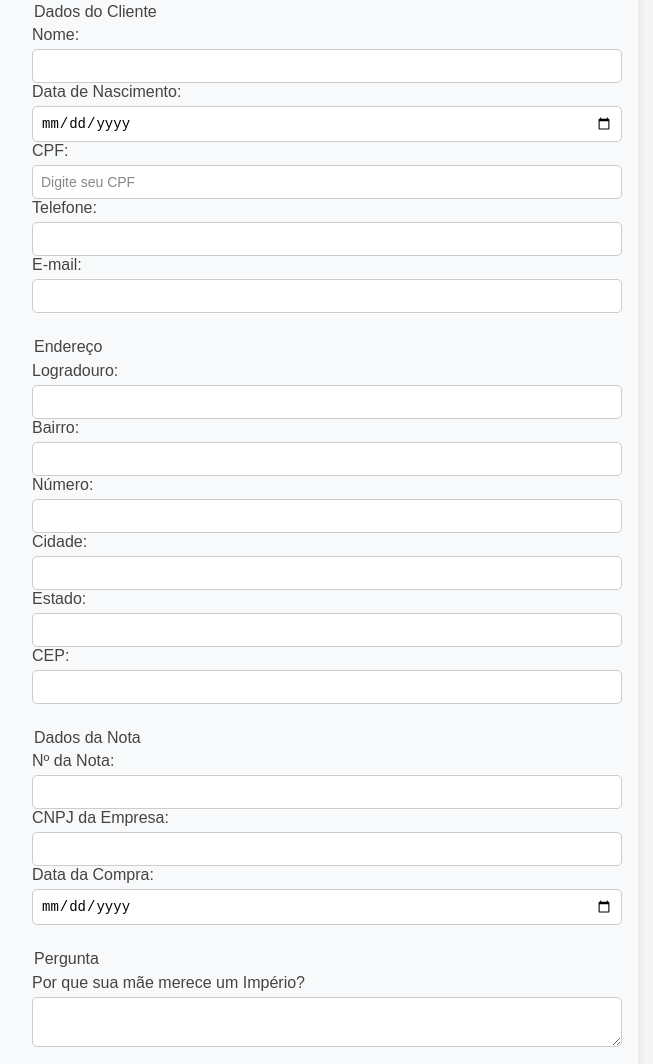
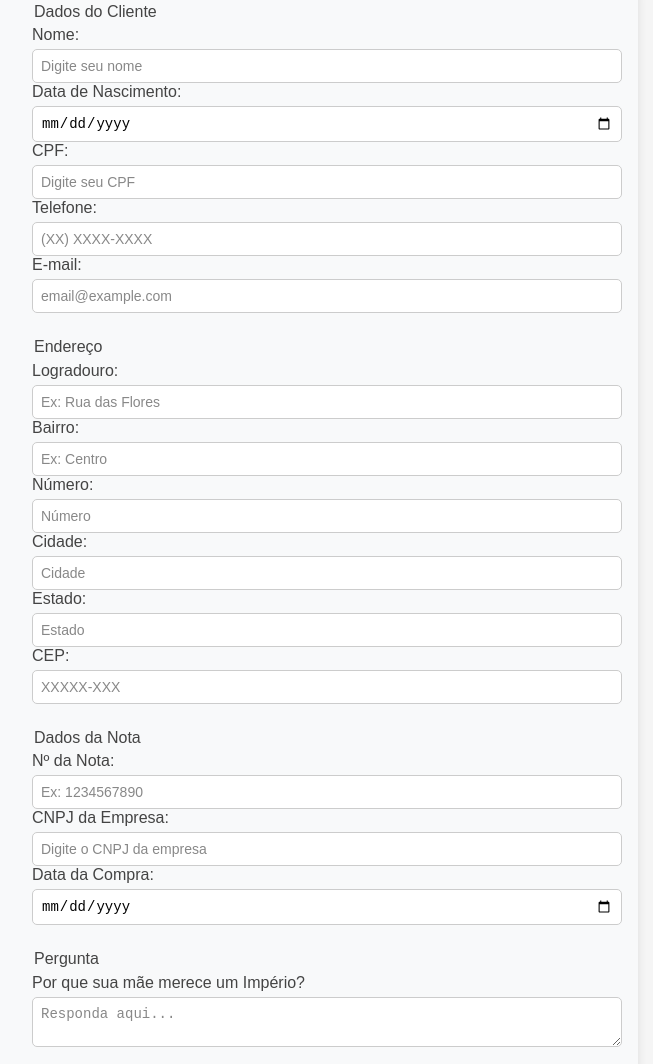
Before and after one commit to Beatriz-Sousa/form-mother, a website with bundled scripts: page form.html in a window 1280 px wide. Shown: the part 189-1253 px from the top of the page, without its empty margins (322-975 px from the left). Built offline with nearby package versions, Linux system fonts and the light colour scheme.

```diff
--- a/form.html
+++ b/form.html
@@ -1,11 +1,13 @@
 <!DOCTYPE html>
 <html lang="pt-BR">
+
 <head>
     <meta charset="UTF-8">
     <meta name="viewport" content="width=device-width, initial-scale=1.0">
     <title>Campanha Dia das Mães</title>
     <link rel="stylesheet" href="style.css">
 </head>
+
 <body>
     <header>
         <div class="nav">
@@ -23,37 +25,51 @@
             <!-- Dados do Cliente -->
             <fieldset>
                 <legend>Dados do Cliente</legend>
-                <label for="nome">Nome: <input type="text" id="nome" name="nome" required></label>
-                <label for="dataNascimento">Data de Nascimento: <input type="date" id="dataNascimento" name="dataNascimento" required></label>
-                <label for="cpf">CPF: <input id="cpfId" name="cpf" type="text" maxlength="14" autocomplete="off" placeholder="Digite seu CPF" required></label>
-                <label for="telefone">Telefone: <input type="text" id="telefone" name="telefone" required></label>
-                <label for="email">E-mail: <input type="email" id="email" name="email" required></label>
+                <label for="nome">Nome: <input type="text" id="nome" name="nome" required
+                        placeholder="Digite seu nome"></label>
+                <label for="dataNascimento">Data de Nascimento: <input type="date" id="dataNascimento"
+                        name="dataNascimento" required></label>
+                <label for="cpf">CPF: <input id="cpfId" name="cpf" type="text" maxlength="14" autocomplete="off"
+                        placeholder="Digite seu CPF" required></label>
+                <label for="telefone">Telefone: <input type="tel" id="telefone" name="telefone" required
+                        placeholder="(XX) XXXX-XXXX"></label>
+                <label for="email">E-mail: <input type="email" id="email" name="email" required
+                        placeholder="email@example.com"></label>
             </fieldset>
 
             <!-- Endereço -->
             <fieldset>
                 <legend>Endereço</legend>
-                <label for="logradouro">Logradouro: <input type="text" id="logradouro" name="logradouro" required></label>
-                <label for="bairro">Bairro: <input type="text" id="bairro" name="bairro" required></label>
-                <label for="numero">Número: <input type="text" id="numero" name="numero" required></label>
-                <label for="cidade">Cidade: <input type="text" id="cidade" name="cidade" required></label>
-                <label for="estado">Estado: <input type="text" id="estado" name="estado" required></label>
-                <label for="cep">CEP: <input type="text" id="cep" name="cep" maxlength="8" required></label>
+                <label for="logradouro">Logradouro: <input type="text" id="logradouro" name="logradouro" required
+                        placeholder="Ex: Rua das Flores"></label>
+                <label for="bairro">Bairro: <input type="text" id="bairro" name="bairro" required
+                        placeholder="Ex: Centro"></label>
+                <label for="numero">Número: <input type="text" id="numero" name="numero" required
+                        placeholder="Número"></label>
+                <label for="cidade">Cidade: <input type="text" id="cidade" name="cidade" required
+                        placeholder="Cidade"></label>
+                <label for="estado">Estado: <input type="text" id="estado" name="estado" required
+                        placeholder="Estado"></label>
+                <label for="cep">CEP: <input type="text" id="cep" name="cep" maxlength="8" required
+                        placeholder="XXXXX-XXX"></label>
             </fieldset>
 
             <!-- Dados da Nota -->
             <fieldset>
                 <legend>Dados da Nota</legend>
-                <label for="numeroNota">Nº da Nota: <input type="text" id="numeroNota" name="numeroNota" required></label>
-                <label for="cnpj">CNPJ da Empresa: <input id="cnpjId" name="cnpj" type="text" maxlength="14" required></label>
-                <label for="dataCompra">Data da Compra: <input type="date" id="dataCompra" name="dataCompra" required></label>
+                <label for="numeroNota">Nº da Nota: <input type="text" id="numeroNota" name="numeroNota" required
+                        placeholder="Ex: 1234567890"></label>
+                <label for="cnpj">CNPJ da Empresa: <input id="cnpjId" name="cnpj" type="text" maxlength="14" required
+                        placeholder="Digite o CNPJ da empresa"></label>
+                <label for="dataCompra">Data da Compra: <input type="date" id="dataCompra" name="dataCompra"
+                        required></label>
             </fieldset>
 
             <!-- Pergunta -->
             <fieldset>
                 <legend>Pergunta</legend>
                 <label for="resposta">Por que sua mãe merece um Império?</label>
-                <textarea id="resposta" name="resposta" required></textarea>
+                <textarea id="resposta" name="resposta" required placeholder="Responda aqui..."></textarea>
             </fieldset>
 
             <button type="submit">Salvar</button>
@@ -64,4 +80,5 @@
     <script src="js/main.js"></script>
     <script type="module" src="js/banco.js"></script>
 </body>
+
 </html>
--- a/js/banco.js
+++ b/js/banco.js
@@ -1,5 +1,4 @@
 import sqlite3 from 'sqlite3';
-import { Database } from 'sqlite3';
 
 // Abrir o banco de dados (será criado se não existir)
 const db = new sqlite3.Database('./campanha.db', (err) => {
@@ -55,4 +54,4 @@
     )`);
 });
 
-module.exports = db;
+export default db;
--- a/js/main.js
+++ b/js/main.js
@@ -24,21 +24,21 @@
     }
 
     // Aplicando as máscaras nos campos de CPF, CNPJ e CEP
-    document.getElementById('cpfId').addEventListener('input', function(event) {
+    document.getElementById('cpfId').addEventListener('input', function (event) {
         aplicarMascara(event, 'cpf');
     });
 
-    document.getElementById('cnpjId').addEventListener('input', function(event) {
+    document.getElementById('cnpjId').addEventListener('input', function (event) {
         aplicarMascara(event, 'cnpj');
     });
 
-    document.getElementById('cep').addEventListener('input', function(event) {
+    document.getElementById('cep').addEventListener('input', function (event) {
         aplicarMascara(event, 'cep');
     });
 
     // Função para validar o CPF
     function validarCPF(cpf) {
-        const cpfLimpo = cpf.replace(/[^\d]+/g, '');
+        const cpfLimpo = String(cpf).replace(/[^\d]+/g, ''); // Garantir que é uma string
 
         if (cpfLimpo.length !== 11 || /^(\d)\1{10}$/.test(cpfLimpo)) {
             return false;
@@ -63,24 +63,25 @@
         return cpfLimpo.charAt(9) === digito1 && cpfLimpo.charAt(10) === digito2;
     }
 
+
+    // Função para validar os dados do formulário
     // Função para validar os dados do formulário
     function validarFormulario(form) {
-        const nome = form.nome ? form.nome.value.trim(): '';
+        const nome = form.nome ? form.nome.value.trim() : '';
         const dataNascimento = form.dataNascimento ? form.dataNascimento.value.trim() : '';
-        const cpf = form.cpf ? form.cpf.value.trim(): '';
-        const telefone = form.telefone ? form.telefone.value.trim(): '';
-        const email = form.email ? form.email.value.trim(): '';
-        const logradouro = form.logradouro ? form.logradouro.value.trim(): '';
-        const bairro = form.bairro ? form.bairro.value.trim(): '';
-        const numero = form.numero ? form.numero.value.trim(): '';
-        const cidade = form.cidade ? form.cidade.value.trim(): '';
-        const estado = form.estado ? form.estado.value.trim(): '';
-        const cep = form.cep ? form.cep.value.trim(): '';
-        const numeroNota = form.numeroNota ? form.numeroNota.value.trim(): '';
-        const cnpj = form.cnpj ? form.cnpj.value.trim(): '';
-        const dataCompra = form.dataCompra ? form.dataCompra.value: '';
-        const resposta = form.resposta ? form.resposta.value.trim(): '';
-
+        const cpf = form.cpf ? form.cpf.value.trim() : '';
+        const telefone = form.telefone ? form.telefone.value.trim() : '';
+        const email = form.email ? form.email.value.trim() : '';
+        const logradouro = form.logradouro ? form.logradouro.value.trim() : '';
+        const bairro = form.bairro ? form.bairro.value.trim() : '';
+        const numero = form.numero ? form.numero.value.trim() : '';
+        const cidade = form.cidade ? form.cidade.value.trim() : '';
+        const estado = form.estado ? form.estado.value.trim() : '';
+        const cep = form.cep ? form.cep.value.trim() : '';
+        const numeroNota = form.numeroNota ? form.numeroNota.value.trim() : '';
+        const cnpj = form.cnpj ? form.cnpj.value.trim() : '';
+        const dataCompra = form.dataCompra ? form.dataCompra.value : '';
+        const resposta = form.resposta ? form.resposta.value.trim() : '';
 
         // Validar data de compra (deve estar entre 01/05/2025 e 31/05/2025)
         const dataInicio = new Date('2025-05-01');
@@ -91,8 +92,15 @@
             return false;
         }
 
+        // Remover o console.log desnecessário
         return true;
     }
+    // Valida o CPF
+    if (!validarCPF(cpfId)) {
+        ("CPF inválido.");
+        return false;
+    }
+
 
     // Evento de envio do formulário
     document.getElementById('formCadastro').addEventListener('submit', function (event) {
--- a/package.json
+++ b/package.json
@@ -19,6 +19,7 @@
   "description": "",
   "dependencies": {
     "body-parser": "^1.20.3",
+    "cors": "^2.8.5",
     "express": "^4.21.2",
     "sqlite": "^5.1.1",
     "sqlite3": "^5.1.7"
```
Also changed, not shown: server.js (+6 -7 lines), style.css (+8 -4 lines), 2 other files. Lines whose indentation alone changed are shown as unchanged.
